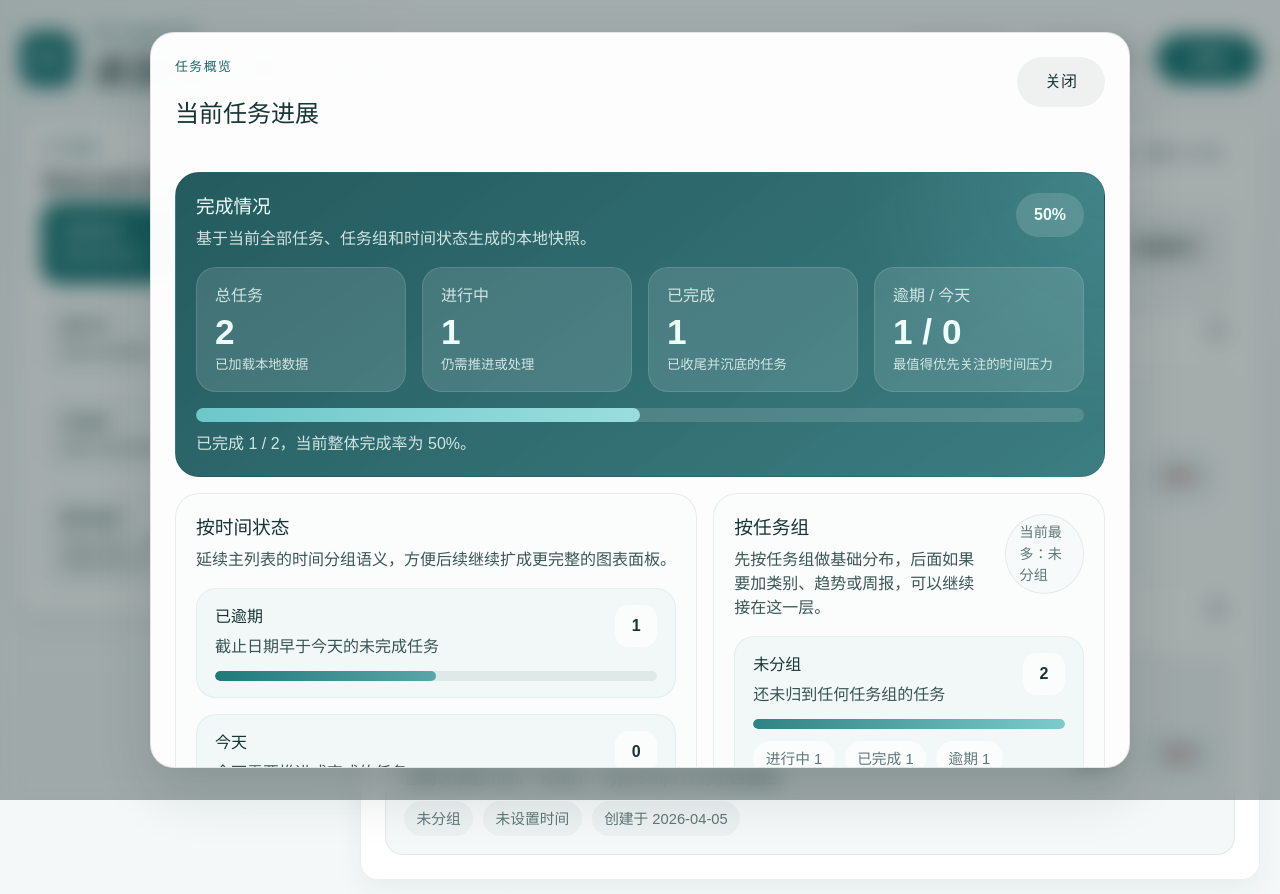
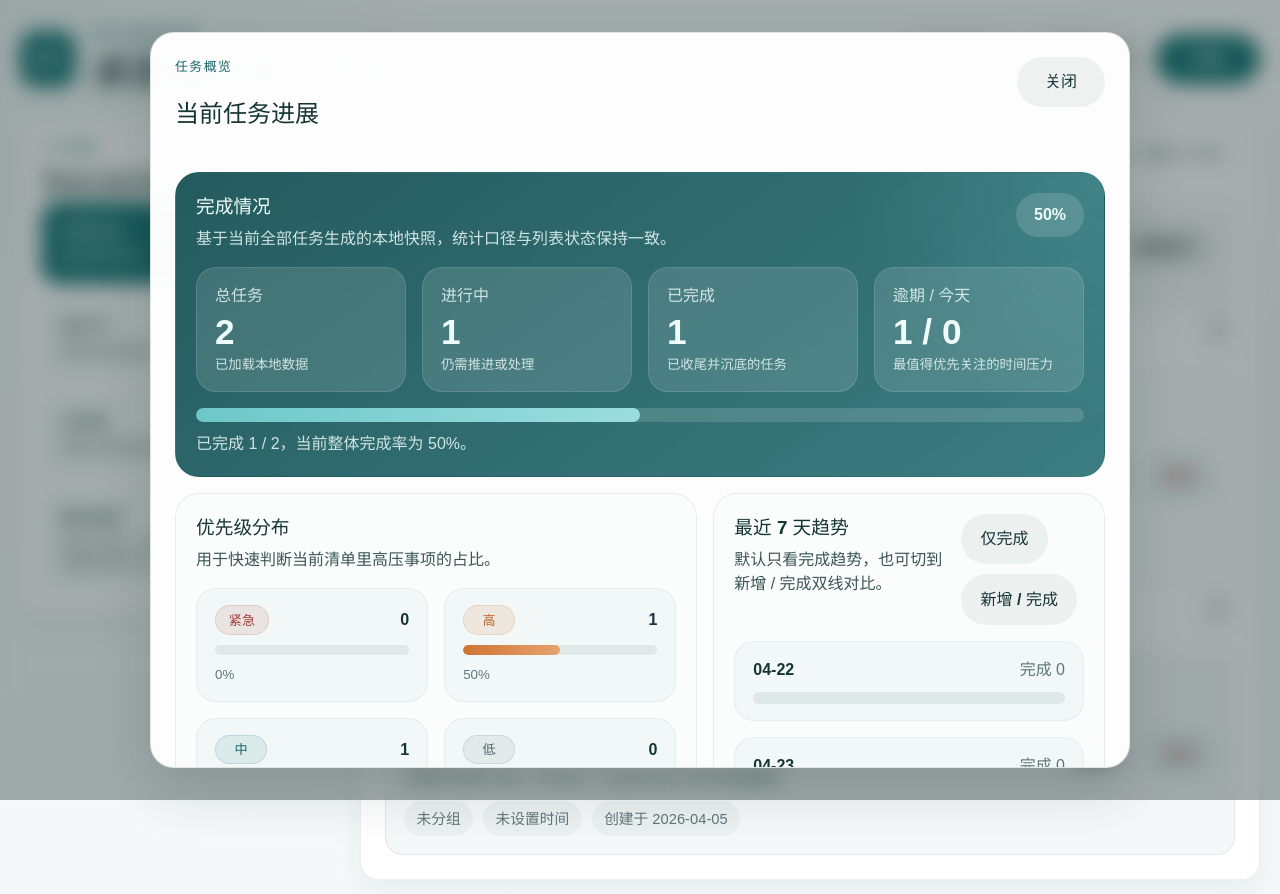
Before and after one commit to lblgb/qingdan-desktop, a React (Vite) app: page / in a window 1280 px wide. Both pictures are taken after a click on the button "任务概览". Shown: the top 894 px of the page. Built offline with nearby package versions, Linux system fonts and the light colour scheme.

Commit message:
feat: enhance task overview insights

```diff
--- a/src/components/TaskOverview.tsx
+++ b/src/components/TaskOverview.tsx
@@ -1,23 +1,33 @@
 /**
- * 文件说明：顶部任务概览入口，提供汇总指标、时间分布和按任务组统计的扩展型概览弹窗。
+ * 文件说明：顶部任务概览入口，提供汇总指标、优先级分布、趋势和周摘要的概览弹窗。
  */
 import { useEffect, useState } from 'react'
+import dayjs from 'dayjs'
 import { buildTaskOverview } from '../features/tasks/task.overview'
+import { TASK_PRIORITY_META } from '../features/tasks/task.priority'
+import type { TaskPriority } from '../features/tasks/task.types'
 import { useTaskStore } from '../stores/taskStore'
+
+const PRIORITY_ORDER: TaskPriority[] = ['urgent', 'high', 'medium', 'low']
 
 /**
  * 任务概览弹窗入口。
  */
 export function TaskOverview() {
   const tasks = useTaskStore((state) => state.tasks)
-  const taskGroups = useTaskStore((state) => state.taskGroups)
   const isHydrated = useTaskStore((state) => state.isHydrated)
   const activeAction = useTaskStore((state) => state.activeAction)
 
   const [isModalOpen, setIsModalOpen] = useState(false)
+  const [trendMode, setTrendMode] = useState<'completed' | 'created-vs-completed'>('completed')
 
-  const overview = buildTaskOverview(tasks, taskGroups)
-  const busiestGroup = overview.groupItems[0] ?? null
+  const overview = buildTaskOverview(tasks)
+  const trendMax = Math.max(
+    1,
+    ...overview.trend.flatMap((item) =>
+      trendMode === 'completed' ? [item.completed] : [item.created, item.completed],
+    ),
+  )
 
   useEffect(() => {
     if (!isModalOpen) {
@@ -64,31 +74,31 @@ export function TaskOverview() {
                 <div className="overview-card-header">
                   <div>
                     <h3>完成情况</h3>
-                    <p>基于当前全部任务、任务组和时间状态生成的本地快照。</p>
+                    <p>基于当前全部任务生成的本地快照，统计口径与列表状态保持一致。</p>
                   </div>
-                  <span className="overview-progress-pill">{overview.completionRate}%</span>
+                  <span className="overview-progress-pill">{overview.totals.completionRate}%</span>
                 </div>
 
                 <div className="overview-stat-grid">
                   <article className="overview-stat">
                     <span>总任务</span>
-                    <strong>{overview.total}</strong>
+                    <strong>{overview.totals.total}</strong>
                     <small>{isHydrated ? '已加载本地数据' : activeAction === 'hydrate' ? '正在读取数据' : '等待读取数据'}</small>
                   </article>
                   <article className="overview-stat">
                     <span>进行中</span>
-                    <strong>{overview.active}</strong>
+                    <strong>{overview.totals.active}</strong>
                     <small>仍需推进或处理</small>
                   </article>
                   <article className="overview-stat">
                     <span>已完成</span>
-                    <strong>{overview.completed}</strong>
+                    <strong>{overview.totals.completed}</strong>
                     <small>已收尾并沉底的任务</small>
                   </article>
                   <article className="overview-stat">
                     <span>逾期 / 今天</span>
                     <strong>
-                      {overview.overdue} / {overview.dueToday}
+                      {overview.totals.overdue} / {overview.totals.dueToday}
                     </strong>
                     <small>最值得优先关注的时间压力</small>
                   </article>
@@ -96,10 +106,10 @@ export function TaskOverview() {
 
                 <div className="overview-progress-block">
                   <div className="overview-progress-track" aria-hidden="true">
-                    <span className="overview-progress-fill" style={{ width: `${overview.completionRate}%` }} />
+                    <span className="overview-progress-fill" style={{ width: `${overview.totals.completionRate}%` }} />
                   </div>
                   <p>
-                    已完成 {overview.completed} / {overview.total || 0}，当前整体完成率为 {overview.completionRate}%。
+                    已完成 {overview.totals.completed} / {overview.totals.total || 0}，当前整体完成率为 {overview.totals.completionRate}%。
                   </p>
                 </div>
               </section>
@@ -107,14 +117,139 @@ export function TaskOverview() {
               <section className="overview-card">
                 <div className="overview-card-header">
                   <div>
-                    <h3>按时间状态</h3>
-                    <p>延续主列表的时间分组语义，方便后续继续扩成更完整的图表面板。</p>
+                    <h3>优先级分布</h3>
+                    <p>用于快速判断当前清单里高压事项的占比。</p>
+                  </div>
+                </div>
+
+                <div className="overview-priority-list">
+                  {PRIORITY_ORDER.map((priority) => {
+                    const item = overview.priorityBreakdown[priority]
+
+                    return (
+                      <article key={priority} className="overview-priority-item">
+                        <div className="overview-priority-header">
+                          <span className={`priority-badge ${priority}`}>{TASK_PRIORITY_META[priority].label}</span>
+                          <strong>{item.count}</strong>
+                        </div>
+                        <div className="overview-priority-track" aria-hidden="true">
+                          <span className={`overview-priority-fill ${priority}`} style={{ width: `${Math.max(item.ratio, item.count > 0 ? 8 : 0)}%` }} />
+                        </div>
+                        <small>{item.ratio}%</small>
+                      </article>
+                    )
+                  })}
+                </div>
+              </section>
+
+              <section className="overview-card">
+                <div className="overview-card-header">
+                  <div>
+                    <h3>最近 7 天趋势</h3>
+                    <p>默认只看完成趋势，也可切到新增 / 完成双线对比。</p>
+                  </div>
+
+                  <div className="overview-toggle-group">
+                    <button
+                      className={trendMode === 'completed' ? 'secondary-button active-chip-button' : 'secondary-button'}
+                      onClick={() => setTrendMode('completed')}
+                      type="button"
+                    >
+                      仅完成
+                    </button>
+                    <button
+                      className={trendMode === 'created-vs-completed' ? 'secondary-button active-chip-button' : 'secondary-button'}
+                      onClick={() => setTrendMode('created-vs-completed')}
+                      type="button"
+                    >
+                      新增 / 完成
+                    </button>
+                  </div>
+                </div>
+
+                <div className="overview-trend-list">
+                  {overview.trend.map((item) => (
+                    <article key={item.date} className="overview-trend-item">
+                      <div className="overview-trend-heading">
+                        <strong>{dayjs(item.date).format('MM-DD')}</strong>
+                        <span>
+                          {trendMode === 'completed'
+                            ? `完成 ${item.completed}`
+                            : `新增 ${item.created} / 完成 ${item.completed}`}
+                        </span>
+                      </div>
+
+                      {trendMode === 'completed' ? (
+                        <div className="overview-trend-track single" aria-hidden="true">
+                          <span
+                            className="overview-trend-bar completed"
+                            style={{ width: `${Math.max(Math.round((item.completed / trendMax) * 100), item.completed > 0 ? 8 : 0)}%` }}
+                          />
+                        </div>
+                      ) : (
+                        <div className="overview-trend-dual">
+                          <div className="overview-trend-track" aria-hidden="true">
+                            <span
+                              className="overview-trend-bar created"
+                              style={{ width: `${Math.max(Math.round((item.created / trendMax) * 100), item.created > 0 ? 8 : 0)}%` }}
+                            />
+                          </div>
+                          <div className="overview-trend-track" aria-hidden="true">
+                            <span
+                              className="overview-trend-bar completed"
+                              style={{ width: `${Math.max(Math.round((item.completed / trendMax) * 100), item.completed > 0 ? 8 : 0)}%` }}
+                            />
+                          </div>
+                        </div>
+                      )}
+                    </article>
+                  ))}
+                </div>
+              </section>
+
+              <section className="overview-card">
+                <div className="overview-card-header">
+                  <div>
+                    <h3>本周摘要</h3>
+                    <p>快速查看本周新增、完成和逾期压力变化。</p>
+                  </div>
+                </div>
+
+                <div className="overview-weekly-grid">
+                  <article className="overview-weekly-item">
+                    <span>本周新增</span>
+                    <strong>{overview.weeklySummary.created}</strong>
+                  </article>
+                  <article className="overview-weekly-item">
+                    <span>本周完成</span>
+                    <strong>{overview.weeklySummary.completed}</strong>
+                  </article>
+                  <article className="overview-weekly-item">
+                    <span>逾期变化</span>
+                    <strong>{overview.weeklySummary.overdueDelta >= 0 ? `+${overview.weeklySummary.overdueDelta}` : overview.weeklySummary.overdueDelta}</strong>
+                  </article>
+                  <article className="overview-weekly-item">
+                    <span>最高未完成优先级</span>
+                    <strong>
+                      {overview.weeklySummary.highestOpenPriority
+                        ? TASK_PRIORITY_META[overview.weeklySummary.highestOpenPriority].label
+                        : '无'}
+                    </strong>
+                  </article>
+                </div>
+              </section>
+
+              <section className="overview-card">
+                <div className="overview-card-header">
+                  <div>
+                    <h3>时间状态</h3>
+                    <p>继续沿用主列表的时间语义，辅助判断当前清单压力分布。</p>
                   </div>
                 </div>
 
                 <div className="overview-bars">
                   {overview.dueBuckets.map((bucket) => {
-                    const width = overview.total > 0 ? Math.round((bucket.count / overview.total) * 100) : 0
+                    const width = overview.totals.total > 0 ? Math.round((bucket.count / overview.totals.total) * 100) : 0
 
                     return (
                       <article key={bucket.key} className="overview-bar-card">
@@ -136,51 +271,6 @@ export function TaskOverview() {
                   })}
                 </div>
               </section>
-
-              <section className="overview-card">
-                <div className="overview-card-header">
-                  <div>
-                    <h3>按任务组</h3>
-                    <p>先按任务组做基础分布，后面如果要加类别、趋势或周报，可以继续接在这一层。</p>
-                  </div>
-                  {busiestGroup ? <span className="meta-pill">当前最多：{busiestGroup.label}</span> : null}
-                </div>
-
-                {overview.groupItems.length > 0 ? (
-                  <div className="overview-group-list">
-                    {overview.groupItems.map((group) => (
-                      <article key={group.id ?? 'ungrouped'} className="overview-group-item">
-                        <div className="overview-group-heading">
-                          <div>
-                            <h4>{group.label}</h4>
-                            <p>{group.description}</p>
-                          </div>
-                          <span>{group.total}</span>
-                        </div>
-
-                        <div className="overview-group-meter" aria-hidden="true">
-                          <span
-                            className="overview-group-meter-fill"
-                            style={{ width: `${Math.max(group.share, group.total > 0 ? 8 : 0)}%` }}
-                          />
-                        </div>
-
-                        <div className="overview-group-meta">
-                          <span>进行中 {group.active}</span>
-                          <span>已完成 {group.completed}</span>
-                          <span>逾期 {group.overdue}</span>
-                          <span>完成率 {group.completionRate}%</span>
-                        </div>
-                      </article>
-                    ))}
-                  </div>
-                ) : (
-                  <div className="group-filter-empty">
-                    <strong>还没有可统计的任务组</strong>
-                    <p>等你创建任务和任务组后，这里会自动生成分布统计。</p>
-                  </div>
-                )}
-              </section>
             </div>
           </section>
         </div>
--- a/src/features/tasks/task.overview.ts
+++ b/src/features/tasks/task.overview.ts
@@ -2,7 +2,8 @@
  * 文件说明：集中生成任务概览所需的派生统计数据，供概览弹窗和后续图表扩展复用。
  */
 import dayjs from 'dayjs'
-import type { TaskGroup, TaskItem } from './task.types'
+import { TASK_PRIORITY_META } from './task.priority'
+import type { TaskGroup, TaskItem, TaskPriority } from './task.types'
 
 export type TaskDueBucketKey = 'overdue' | 'today' | 'upcoming' | 'unscheduled' | 'completed'
 
@@ -13,27 +14,34 @@ export interface TaskDueBucket {
   count: number
 }
 
-export interface TaskGroupOverviewItem {
-  id: string | null
-  label: string
-  description: string
-  total: number
-  active: number
-  completed: number
-  overdue: number
-  completionRate: number
-  share: number
-}
-
-export interface TaskOverviewSnapshot {
+export interface OverviewTotals {
   total: number
   active: number
   completed: number
   overdue: number
   dueToday: number
   completionRate: number
+}
+
+export interface TaskTrendItem {
+  date: string
+  created: number
+  completed: number
+}
+
+export interface WeeklySummary {
+  created: number
+  completed: number
+  overdueDelta: number
+  highestOpenPriority: TaskPriority | null
+}
+
+export interface TaskOverviewSnapshot {
+  totals: OverviewTotals
+  priorityBreakdown: Record<TaskPriority, { count: number; ratio: number }>
   dueBuckets: TaskDueBucket[]
-  groupItems: TaskGroupOverviewItem[]
+  trend: TaskTrendItem[]
+  weeklySummary: WeeklySummary
 }
 
 const DUE_BUCKET_META: Record<TaskDueBucketKey, Omit<TaskDueBucket, 'count'>> = {
@@ -95,35 +103,78 @@ function toPercent(value: number, total: number) {
   return Math.round((value / total) * 100)
 }
 
-function buildGroupOverviewItem(
-  tasks: TaskItem[],
-  groupId: string | null,
-  label: string,
-  description: string,
-  totalTaskCount: number,
-): TaskGroupOverviewItem {
-  const scopedTasks = tasks.filter((task) => task.groupId === groupId)
-  const completed = scopedTasks.filter((task) => task.completed).length
-  const active = scopedTasks.length - completed
-  const overdue = scopedTasks.filter((task) => getDueBucketKey(task) === 'overdue').length
+function buildPriorityBreakdown(tasks: TaskItem[]) {
+  const total = tasks.length
+
+  return (Object.keys(TASK_PRIORITY_META) as TaskPriority[]).reduce<
+    Record<TaskPriority, { count: number; ratio: number }>
+  >((result, priority) => {
+    const count = tasks.filter((task) => task.priority === priority).length
+    result[priority] = {
+      count,
+      ratio: toPercent(count, total),
+    }
+    return result
+  }, {} as Record<TaskPriority, { count: number; ratio: number }>)
+}
+
+function buildTrend(tasks: TaskItem[]) {
+  const today = dayjs().startOf('day')
+
+  return Array.from({ length: 7 }, (_, index) => {
+    const date = today.subtract(6 - index, 'day')
+    const dateKey = date.format('YYYY-MM-DD')
 
     return {
-    id: groupId,
-    label,
-    description,
-    total: scopedTasks.length,
-    active,
+      date: dateKey,
+      created: tasks.filter((task) => dayjs(task.createdAt).format('YYYY-MM-DD') === dateKey).length,
+      completed: tasks.filter(
+        (task) => task.completed && dayjs(task.updatedAt).format('YYYY-MM-DD') === dateKey,
+      ).length,
+    }
+  })
+}
+
+function buildWeeklySummary(tasks: TaskItem[]) {
+  const today = dayjs().startOf('day')
+  const weekStart = today.subtract(6, 'day')
+
+  const created = tasks.filter((task) => !dayjs(task.createdAt).startOf('day').isBefore(weekStart)).length
+  const completed = tasks.filter(
+    (task) => task.completed && !dayjs(task.updatedAt).startOf('day').isBefore(weekStart),
+  ).length
+
+  const overdueNow = tasks.filter((task) => getDueBucketKey(task) === 'overdue').length
+  const overdueAtWeekStart = tasks.filter((task) => {
+    if (!task.dueAt) {
+      return false
+    }
+
+    const dueDate = dayjs(task.dueAt).startOf('day')
+    const wasCompletedBeforeWeekStart =
+      task.completed && dayjs(task.updatedAt).startOf('day').isBefore(weekStart)
+
+    return dueDate.isBefore(weekStart) && !wasCompletedBeforeWeekStart
+  }).length
+
+  const highestOpenPriority =
+    [...tasks]
+      .filter((task) => !task.completed)
+      .sort((left, right) => TASK_PRIORITY_META[left.priority].weight - TASK_PRIORITY_META[right.priority].weight)[0]
+      ?.priority ?? null
+
+  return {
+    created,
     completed,
-    overdue,
-    completionRate: toPercent(completed, scopedTasks.length),
-    share: toPercent(scopedTasks.length, totalTaskCount),
+    overdueDelta: overdueNow - overdueAtWeekStart,
+    highestOpenPriority,
   }
 }
 
 /**
  * 生成概览快照。
  */
-export function buildTaskOverview(tasks: TaskItem[], taskGroups: TaskGroup[]): TaskOverviewSnapshot {
+export function buildTaskOverview(tasks: TaskItem[], _taskGroups: TaskGroup[] = []): TaskOverviewSnapshot {
   const dueBucketCounts: Record<TaskDueBucketKey, number> = {
     overdue: 0,
     today: 0,
@@ -147,27 +198,18 @@ export function buildTaskOverview(tasks: TaskItem[], taskGroups: TaskGroup[]): T
     count: dueBucketCounts[key],
   }))
 
-  const groupItems = [
-    ...taskGroups.map((group) => buildGroupOverviewItem(tasks, group.id, group.name, group.description, total)),
-    buildGroupOverviewItem(tasks, null, '未分组', '还未归到任何任务组的任务', total),
-  ]
-    .filter((item) => item.total > 0)
-    .sort((left, right) => {
-      if (right.total !== left.total) {
-        return right.total - left.total
-      }
-
-      return left.label.localeCompare(right.label, 'zh-CN')
-    })
-
   return {
+    totals: {
       total,
       active,
       completed,
       overdue,
       dueToday,
       completionRate: toPercent(completed, total),
+    },
+    priorityBreakdown: buildPriorityBreakdown(tasks),
     dueBuckets,
-    groupItems,
+    trend: buildTrend(tasks),
+    weeklySummary: buildWeeklySummary(tasks),
   }
 }
--- a/src/index.css
+++ b/src/index.css
@@ -665,7 +665,10 @@ textarea {
 .overview-layout,
 .overview-stat-grid,
 .overview-bars,
-.overview-group-list {
+.overview-group-list,
+.overview-priority-list,
+.overview-trend-list,
+.overview-weekly-grid {
   display: grid;
   gap: 16px;
 }
@@ -749,6 +752,97 @@ textarea {
 .overview-stat strong {
   font-size: clamp(1.6rem, 3vw, 2.2rem);
   line-height: 1;
+}
+
+.overview-toggle-group {
+  display: flex;
+  flex-wrap: wrap;
+  gap: 10px;
+}
+
+.overview-priority-list {
+  grid-template-columns: repeat(2, minmax(0, 1fr));
+}
+
+.overview-priority-item,
+.overview-weekly-item,
+.overview-trend-item {
+  display: grid;
+  gap: 10px;
+  padding: 16px 18px;
+  border-radius: 20px;
+  background: rgba(31, 122, 122, 0.04);
+  border: 1px solid rgba(31, 122, 122, 0.08);
+}
+
+.overview-priority-header,
+.overview-trend-heading {
+  display: flex;
+  justify-content: space-between;
+  gap: 12px;
+  align-items: center;
+}
+
+.overview-priority-header strong,
+.overview-weekly-item strong,
+.overview-trend-heading strong {
+  color: var(--text-primary);
+}
+
+.overview-priority-track,
+.overview-trend-track {
+  overflow: hidden;
+  height: 10px;
+  border-radius: 999px;
+  background: rgba(18, 52, 47, 0.08);
+}
+
+.overview-priority-fill,
+.overview-trend-bar {
+  display: block;
+  height: 100%;
+  border-radius: inherit;
+}
+
+.overview-priority-fill.urgent,
+.overview-trend-bar.completed {
+  background: linear-gradient(90deg, #b4544f, #d47d76);
+}
+
+.overview-priority-fill.high,
+.overview-trend-bar.created {
+  background: linear-gradient(90deg, #d17333, #e6a36f);
+}
+
+.overview-priority-fill.medium {
+  background: linear-gradient(90deg, #1f7a7a, #5aa5a7);
+}
+
+.overview-priority-fill.low {
+  background: linear-gradient(90deg, #7b8c8d, #adb9ba);
+}
+
+.overview-priority-item small,
+.overview-weekly-item span,
+.overview-trend-heading span {
+  color: var(--text-secondary);
+}
+
+.overview-trend-dual {
+  display: grid;
+  gap: 8px;
+}
+
+.overview-trend-track.single {
+  height: 12px;
+}
+
+.overview-weekly-grid {
+  grid-template-columns: repeat(2, minmax(0, 1fr));
+}
+
+.overview-weekly-item span {
+  font-size: 0.92rem;
 }
 
 .overview-progress-block {
@@ -1338,6 +1432,11 @@ select:disabled {
   .overview-stat-grid {
     grid-template-columns: repeat(2, minmax(0, 1fr));
   }
+
+  .overview-priority-list,
+  .overview-weekly-grid {
+    grid-template-columns: 1fr;
+  }
 }
 
 @media (max-width: 720px) {
@@ -1370,7 +1469,9 @@ select:disabled {
   .task-modal-button-row,
   .overview-card-header,
   .overview-bar-header,
-  .overview-group-heading {
+  .overview-group-heading,
+  .overview-priority-header,
+  .overview-trend-heading {
     flex-direction: column;
     align-items: flex-start;
   }
```
Also changed, not shown: 2 other files (tests, documents, lock files or other folders). Lines whose indentation alone changed are shown as unchanged.
